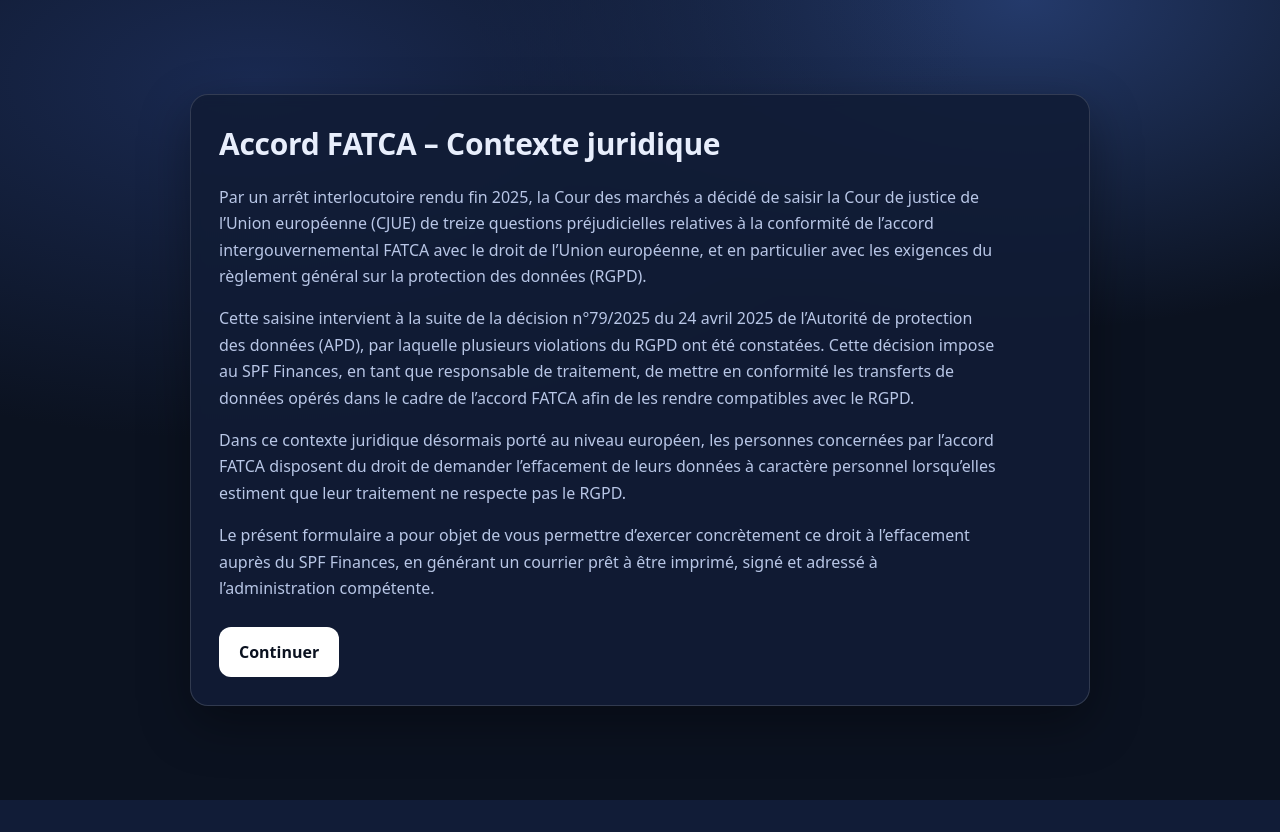
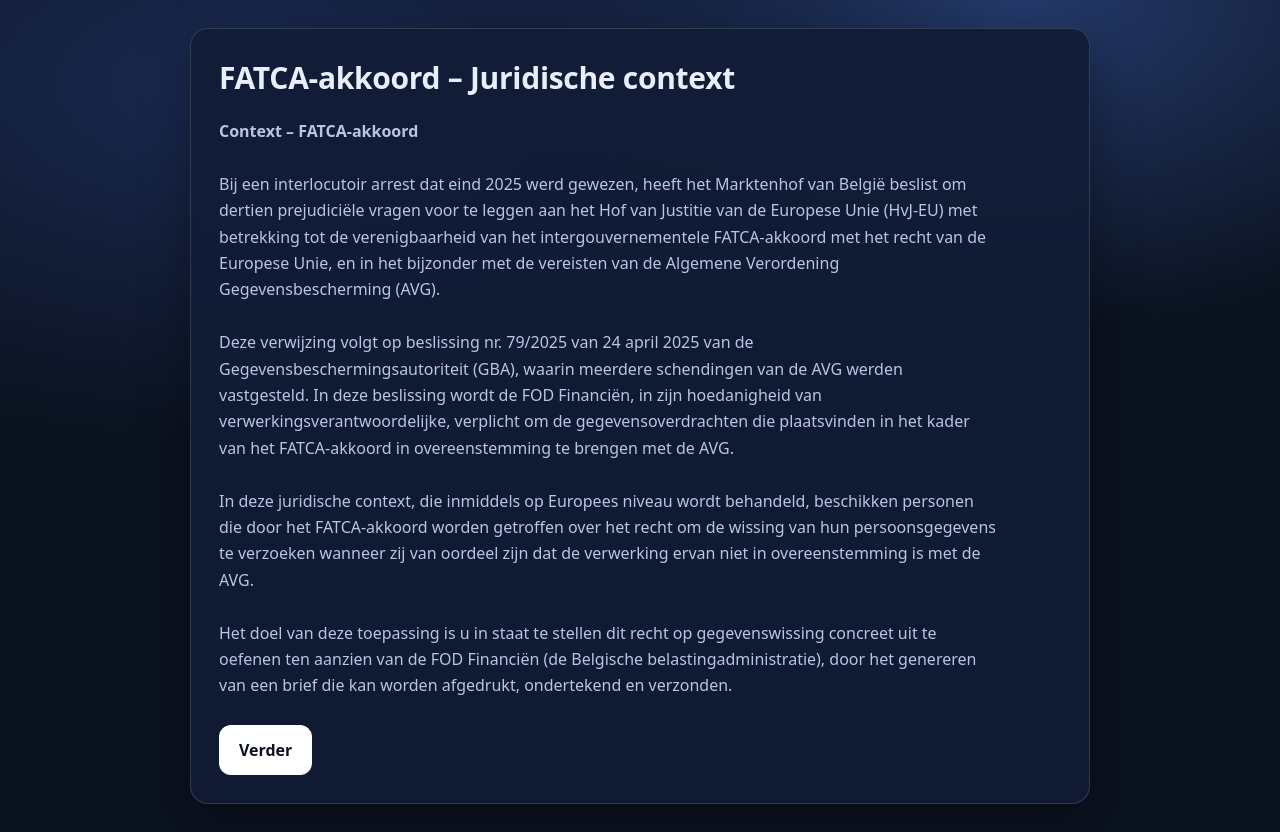
Before and after one commit to lehagrefabien-commits/fatca-application, a Flask app: page /context/nl in a window 1280 px wide. Before the commit the page ends 800 px from the top, so only its background shows below. Run offline with Flask 3, Linux system fonts and the light colour scheme; some libraries are stand-ins or nearby versions.

Commit message:
Update langue.html

```diff
--- a/templates/langue.html
+++ b/templates/langue.html
@@ -1,9 +1,15 @@
 <!doctype html>
-<html lang="fr">
+<html lang="{{ lang }}">
 <head>
   <meta charset="utf-8">
   <meta name="viewport" content="width=device-width, initial-scale=1">
-  <title>Accord FATCA – Contexte juridique</title>
+  <title>
+    {% if lang == "nl" %}
+      FATCA-akkoord – Juridische context
+    {% else %}
+      Accord FATCA – Contexte juridique
+    {% endif %}
+  </title>
 
   <style>
     :root{
@@ -42,7 +48,7 @@
       font-size: clamp(22px, 3vw, 30px);
       letter-spacing:-0.3px;
     }
-    p{
+    .context{
       color: var(--muted);
       line-height:1.65;
       max-width: 85ch;
@@ -66,39 +72,22 @@
   <div class="wrap">
     <div class="card">
 
-      <h1>Accord FATCA – Contexte juridique</h1>
+      <h1>
+        {% if lang == "nl" %}
+          FATCA-akkoord – Juridische context
+        {% else %}
+          Accord FATCA – Contexte juridique
+        {% endif %}
+      </h1>
 
-      <p>
-        Par un arrêt interlocutoire rendu fin 2025, la Cour des marchés a décidé de saisir
-        la Cour de justice de l’Union européenne (CJUE) de treize questions préjudicielles
-        relatives à la conformité de l’accord intergouvernemental FATCA avec le droit de
-        l’Union européenne, et en particulier avec les exigences du règlement général sur
-        la protection des données (RGPD).
-      </p>
-
-      <p>
-        Cette saisine intervient à la suite de la décision n°79/2025 du 24 avril 2025 de
-        l’Autorité de protection des données (APD), par laquelle plusieurs violations du
-        RGPD ont été constatées. Cette décision impose au SPF Finances, en tant que
-        responsable de traitement, de mettre en conformité les transferts de données
-        opérés dans le cadre de l’accord FATCA afin de les rendre compatibles avec le RGPD.
-      </p>
-
-      <p>
-        Dans ce contexte juridique désormais porté au niveau européen, les personnes
-        concernées par l’accord FATCA disposent du droit de demander l’effacement de leurs
-        données à caractère personnel lorsqu’elles estiment que leur traitement ne respecte
-        pas le RGPD.
-      </p>
-
-      <p>
-        Le présent formulaire a pour objet de vous permettre d’exercer concrètement ce
-        droit à l’effacement auprès du SPF Finances, en générant un courrier prêt à être
-        imprimé, signé et adressé à l’administration compétente.
-      </p>
+      <div class="context">
+        {{ context_text | safe }}
+      </div>
 
       <div class="actions">
-        <a class="btn" href="/{{ lang }}">Continuer</a>
+        <a class="btn" href="/{{ lang }}">
+          {% if lang == "nl" %}Verder{% else %}Continuer{% endif %}
+        </a>
       </div>
 
     </div>
```
